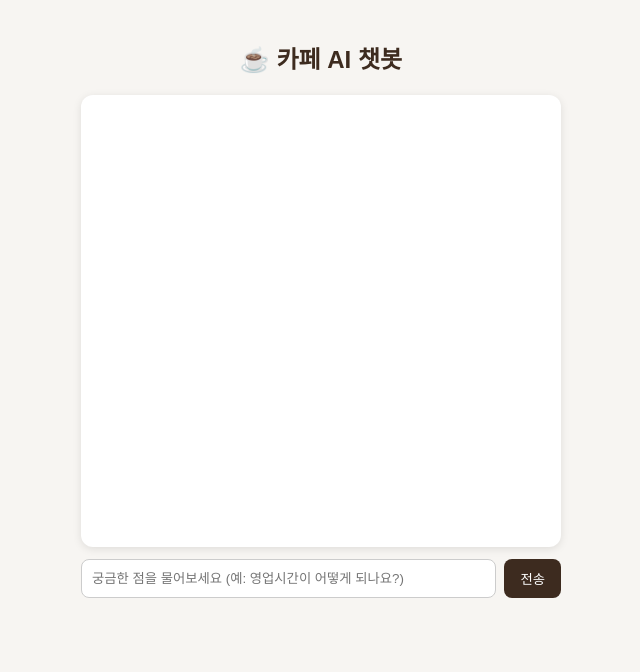
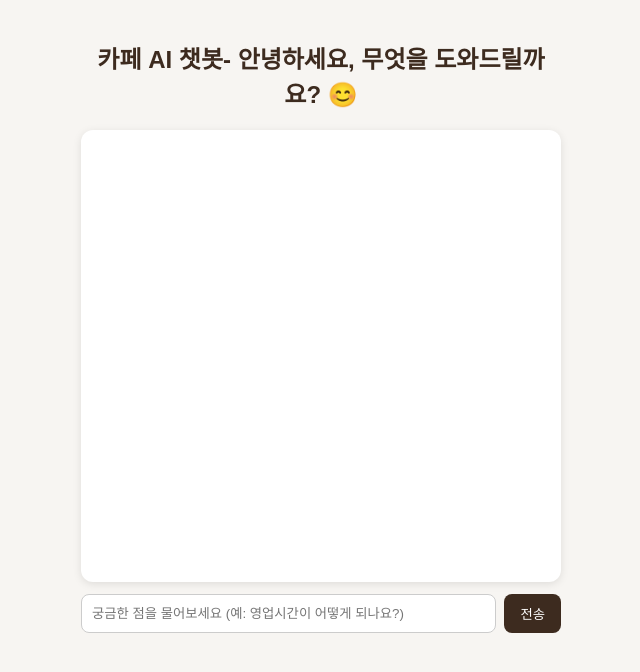
Before and after one commit to ShinJi-won/cafe-chatbot, a plain HTML site: page static/index.html in a window 1280 px wide. Shown: the whole page, without its empty margins (319-959 px from the left). Drawn offline with Linux system fonts and the light colour scheme.

Commit message:
제목 문구 수정

```diff
--- a/static/index.html
+++ b/static/index.html
@@ -17,7 +17,7 @@
 </style>
 </head>
 <body>
-  <h2>☕ 카페 AI 챗봇</h2>
+  <h2>카페 AI 챗봇- 안녕하세요, 무엇을 도와드릴까요? 😊</h2>
   <div id="chat-box"></div>
   <div id="input-row">
     <input id="input-box" type="text" placeholder="궁금한 점을 물어보세요 (예: 영업시간이 어떻게 되나요?)" />
```
